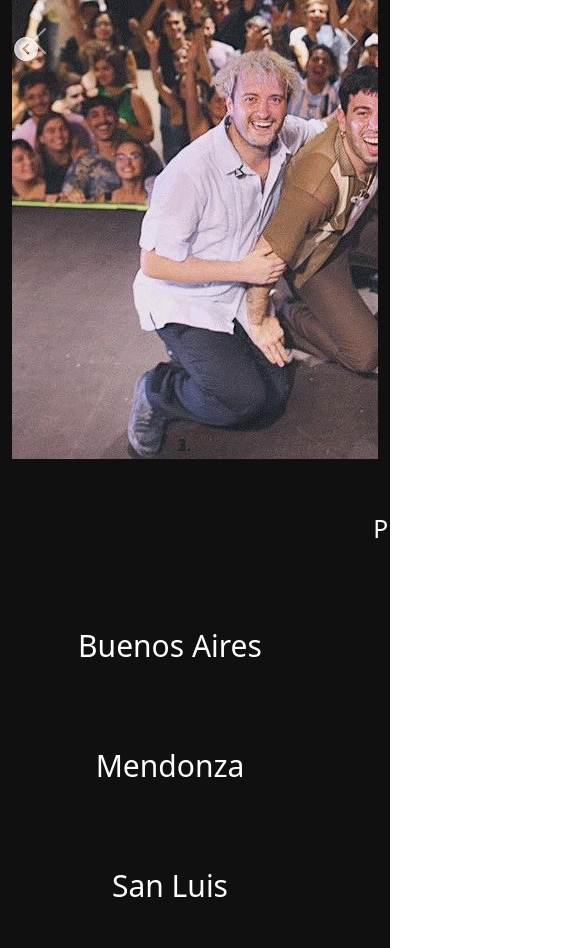
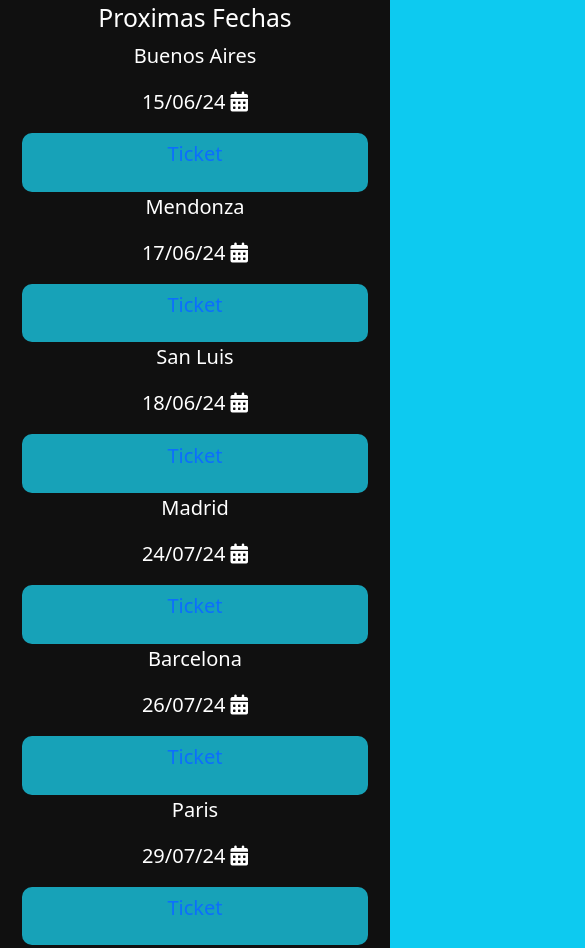
Before and after one commit to Agusmuzzo/Proyecto-x, a plain HTML site: page pages/Tour.html in a window 390 px wide. Shown: the part 498-1446 px from the top of the page, 585 px wide, since content can reach past the window. Drawn offline with nearby package versions, Linux system fonts and the light colour scheme.

Commit message:
cambios con la resolucion de celular en Tour

```diff
--- a/css/style.css
+++ b/css/style.css
@@ -85,7 +85,6 @@ h1{
 margin-left: 40px;
 width: 840px;
 }
-
 
 
 /* css discografia */
@@ -182,7 +181,6 @@ footer{
 
     .texto-home{
       text-align: justify;
-
     }
 
     .contenedor-texto{
@@ -210,4 +208,38 @@ footer{
     .contenedor-conciertos{
         flex-direction: column;
     }
+
+    .contenedor-fechas{
+        background-color:#101010;
+        font-size: 20px;
+        flex-direction: column;
+        display: flex;
+        margin: 20px;
+    }
+
+    body div p{
+        width: 320px;
+
+    }
+
+    body div .ciudades{
+        text-align: center;
+    }
+
+    body div .fechas{
+        text-align: center;
+    }
+
+    body div a{
+        background-color: #17A2B8;
+        text-align: center;
+        padding: 0.4rem 0.8rem;
+        border-radius: 10px;
+        text-decoration: none;
+
+    }
+
+    .proximas-fechas{
+        justify-content: center;
+    }
 }
--- a/pages/Tour.html
+++ b/pages/Tour.html
@@ -13,8 +13,8 @@
     <script src="https://kit.fontawesome.com/2bd3403d2d.js" crossorigin="anonymous"></script>
 </head>
 
-<body class="">
-    <nav class="navbar navbar-expand-sm navbar-light p-1 bg-info">
+<body class="bg-info">
+    <nav class="navbar navbar-expand-sm navbar-light p-1 ">
         <button class="navbar-toggler" type="button" data-toggle="collapse" data-target="#opciones">
           <span class="navbar-toggler-icon"></span>
         </button>
@@ -58,13 +58,13 @@
           </ol>
           <div class="carousel-inner">
             <div class="carousel-item active">
-              <img src="../multimedia/foto-galeria-dos.jpg" class="w-200 h-200" alt="Imagen 1">
+              <img src="../multimedia/foto-galeria-seis.jpg" class="d-block w-100" alt="Imagen 1">
             </div>
             <div class="carousel-item">
-              <img src="../multimedia/foto-galeria-uno.jpg" class="w-200 h-200" alt="Imagen 2">
+              <img src="../multimedia/foto-galeria-uno.jpg" class="d-block w-100" alt="Imagen 2">
             </div>
             <div class="carousel-item">
-              <img src="../multimedia/foto-galeria-seis.jpg" class="w-200 h-200" alt="Imagen 3">
+              <img src="../multimedia/foto-galeria-dos.jpg" class="d-block w-100" alt="Imagen 3">
             </div>
           </div>
           <a class="carousel-control-prev" href="#myCarousel" role="button" data-slide="prev">
@@ -79,24 +79,24 @@
       </div>
         <div class="contenedor-fechas">
             <h2 class="proximas-fechas">Proximas Fechas</h2>
-            <p>Buenos Aires</p>
-            <p>  15/06/24 <i class="fa-solid fa-calendar-days"></i></p>
-            <a href=""><p>Comprar</p></a>
-            <p>Mendonza</p>
-            <p>17/06/24 <i class="fa-solid fa-calendar-days"></i></p>
-            <a href=""><p>Comprar</p></a>
-            <p>San Luis</p>
-            <p> 18/06/24 <i class="fa-solid fa-calendar-days"></i></p>
-            <a href=""><p>Comprar</p></a>
-            <p>Madrid</p>
-            <p>24/07/24 <i class="fa-solid fa-calendar-days"></i></p>
-            <a href=""><p>Comprar</p></a>
-            <p>Barcelona</p>
-            <p>26/07/24 <i class="fa-solid fa-calendar-days"></i></p>
-            <a href=""><p>Comprar</p></a>
-            <p>Paris</p>
-            <p>29/07/24 <i class="fa-solid fa-calendar-days"></i></p>
-            <a href=""><p>Comprar</p></a>
+            <p class="ciudades">Buenos Aires</p>
+            <p class="fechas">  15/06/24 <i class="fa-solid fa-calendar-days"></i></p>
+            <a href=""><p>Ticket</p></a>
+            <p class="ciudades">Mendonza</p>
+            <p class="fechas">17/06/24 <i class="fa-solid fa-calendar-days"></i></p>
+            <a href=""><p>Ticket</p></a>
+            <p class="ciudades">San Luis</p>
+            <p class="fechas"> 18/06/24 <i class="fa-solid fa-calendar-days"></i></p>
+            <a href=""><p>Ticket</p></a>
+            <p class="ciudades">Madrid</p>
+            <p class="fechas">24/07/24 <i class="fa-solid fa-calendar-days"></i></p>
+            <a href=""><p>Ticket</p></a>
+            <p class="ciudades">Barcelona</p>
+            <p class="fechas">26/07/24 <i class="fa-solid fa-calendar-days"></i></p>
+            <a href=""><p>Ticket</p></a>
+            <p class="ciudades">Paris</p>
+            <p class="fechas">29/07/24 <i class="fa-solid fa-calendar-days"></i></p>
+            <a href=""><p>Ticket</p></a>
         </div>
     </div>
 
```
